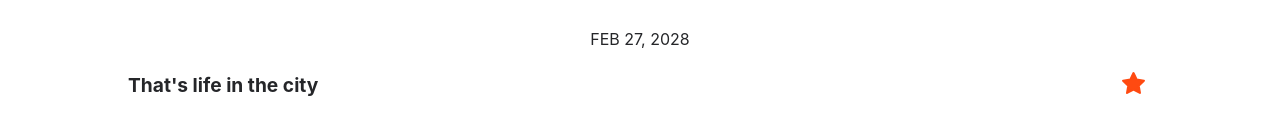
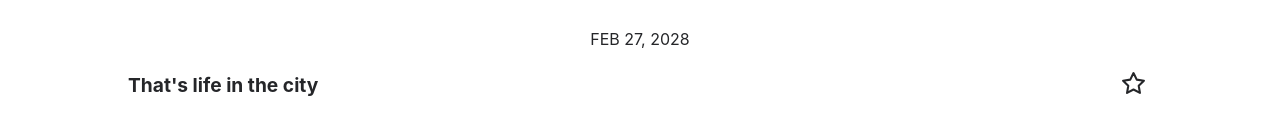
Before and after one commit to toshydev/journal, a React (Create React App) app: page / in a window 1280 px wide. Shown: the part 722-860 px from the top of the page. Built offline with nearby package versions, Linux system fonts and the light colour scheme.

Commit message:
add state to bookmark icon

```diff
--- a/src/components/Icon/Icon.js
+++ b/src/components/Icon/Icon.js
@@ -1,11 +1,22 @@
 import "./Icon.css";
 import { ReactComponent as StarFilled } from "../../assets/images/star-filled.svg";
 import { ReactComponent as Star } from "../../assets/images/star.svg";
+import { useState } from "react";
 
-export default function Icon({ active }) {
+export default function Icon() {
+  const [isFavorite, setFavorite] = useState(false);
+
   return (
-    <button className="icon-button" aria-label="favorite button" type="button">
-      {active ? (
+    <button
+      className="icon-button"
+      aria-label="favorite button"
+      type="button"
+      onClick={(event) => {
+        setFavorite(!isFavorite);
+        console.log(isFavorite, event.target);
+      }}
+    >
+      {isFavorite ? (
         <StarFilled title="marked as favorite" />
       ) : (
         <Star title="not marked as favorite" />
```
